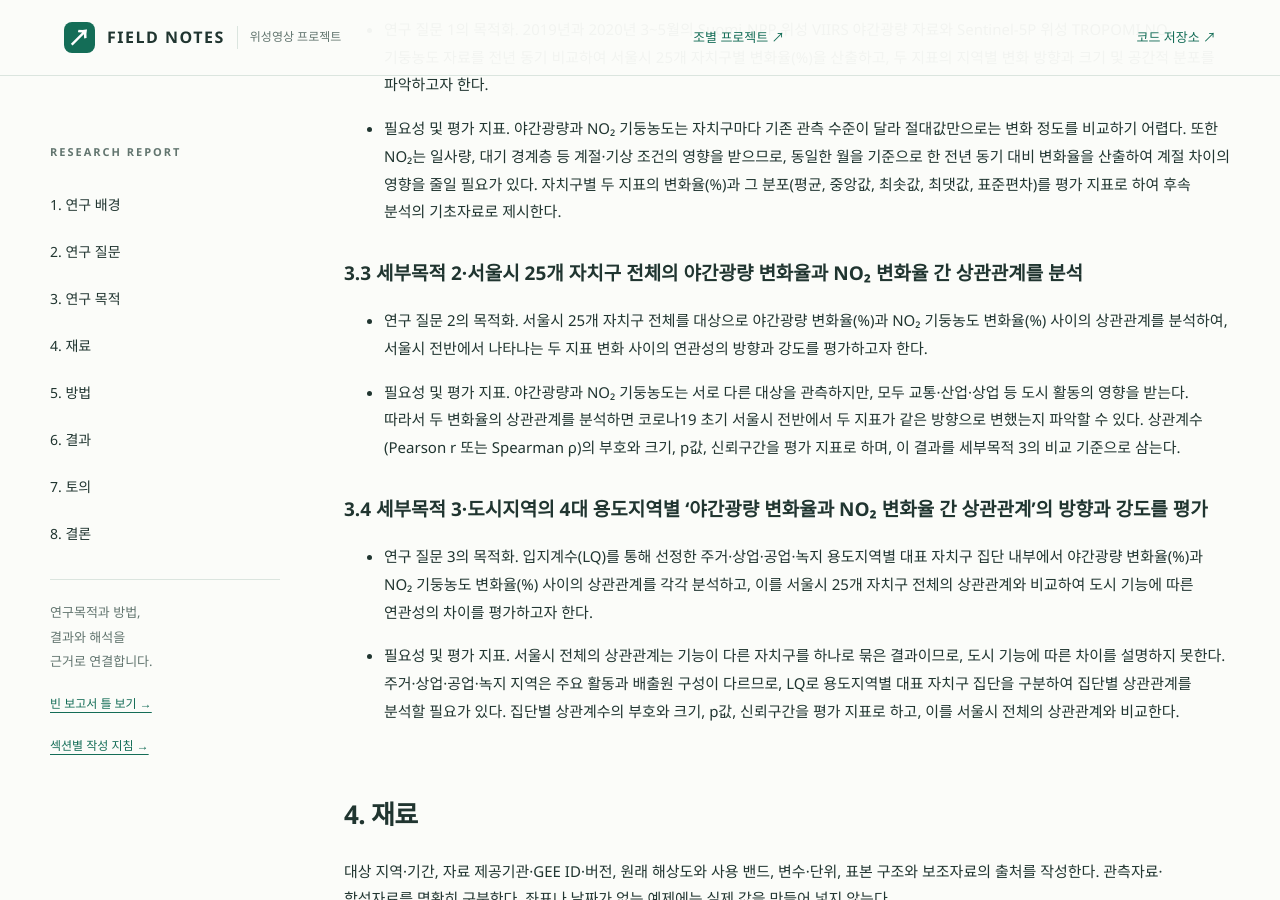
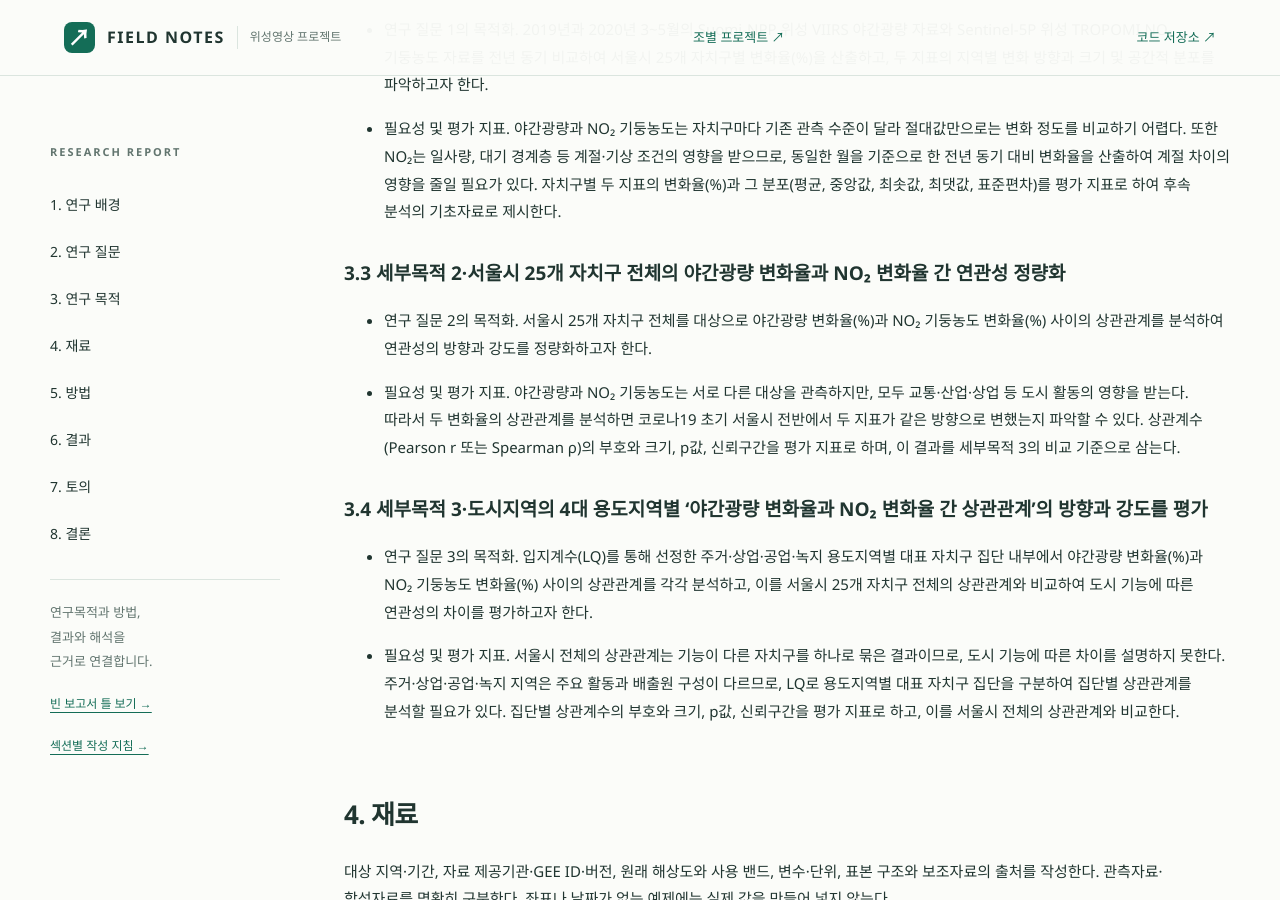
Before and after one commit to rlawkdgns3550-cmyk/surveying2_team03, a Jekyll site: the page built from docs/index.md, in a window 1280 px wide and 900 px high, scrolled down 9180 px. Built offline with Jekyll 4.4.1, drawn with Linux system fonts in a browser that asks for light colours.

Commit message:
Update index.md

```diff
--- a/docs/index.md
+++ b/docs/index.md
@@ -93,8 +93,8 @@ badge: "빈 학술 보고서 틀"
 
 - 필요성 및 평가 지표. 야간광량과 NO₂ 기둥농도는 자치구마다 기존 관측 수준이 달라 절대값만으로는 변화 정도를 비교하기 어렵다. 또한 NO₂는 일사량, 대기 경계층 등 계절·기상 조건의 영향을 받으므로, 동일한 월을 기준으로 한 전년 동기 대비 변화율을 산출하여 계절 차이의 영향을 줄일 필요가 있다. 자치구별 두 지표의 변화율(%)과 그 분포(평균, 중앙값, 최솟값, 최댓값, 표준편차)를 평가 지표로 하여 후속 분석의 기초자료로 제시한다.
 
-### 3.3 세부목적 2·서울시 25개 자치구 전체의 야간광량 변화율과 NO₂ 변화율 간 상관관계를 분석
-- 연구 질문 2의 목적화. 서울시 25개 자치구 전체를 대상으로 야간광량 변화율(%)과 NO₂ 기둥농도 변화율(%) 사이의 상관관계를 분석하여, 서울시 전반에서 나타나는 두 지표 변화 사이의 연관성의 방향과 강도를 평가하고자 한다.
+### 3.3 세부목적 2·서울시 25개 자치구 전체의 야간광량 변화율과 NO₂ 변화율 간 연관성 정량화
+- 연구 질문 2의 목적화. 서울시 25개 자치구 전체를 대상으로 야간광량 변화율(%)과 NO₂ 기둥농도 변화율(%) 사이의 상관관계를 분석하여 연관성의 방향과 강도를 정량화하고자 한다.
 
 - 필요성 및 평가 지표. 야간광량과 NO₂ 기둥농도는 서로 다른 대상을 관측하지만, 모두 교통·산업·상업 등 도시 활동의 영향을 받는다. 따라서 두 변화율의 상관관계를 분석하면 코로나19 초기 서울시 전반에서 두 지표가 같은 방향으로 변했는지 파악할 수 있다. 상관계수(Pearson r 또는 Spearman ρ)의 부호와 크기, p값, 신뢰구간을 평가 지표로 하며, 이 결과를 세부목적 3의 비교 기준으로 삼는다.
 
```
